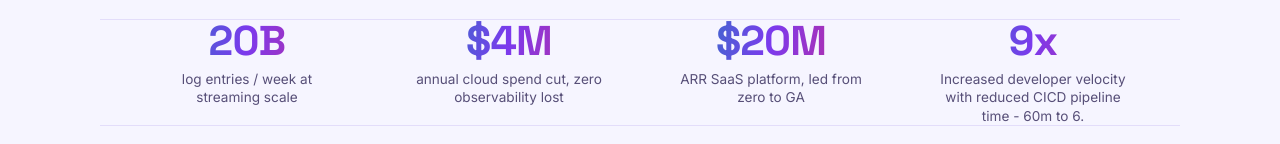
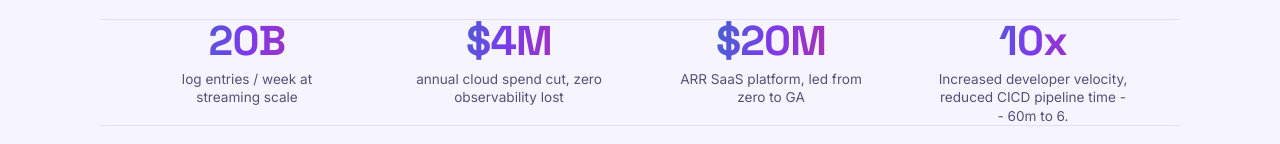
Before and after one commit to nicholas-a-hall/nicholas-a-hall.github.io, a React (Vite) app: page / in a window 1280 px wide. Shown: the part 808-952 px from the top of the page. Built offline with nearby package versions, Linux system fonts and the light colour scheme.

Commit message:
fix metrics

```diff
--- a/src/data/content.js
+++ b/src/data/content.js
@@ -33,7 +33,7 @@ export const metrics = [
   { value: '20B', label: 'log entries / week at streaming scale' },
   { value: '$4M', label: 'annual cloud spend cut, zero observability lost' },
   { value: '$20M', label: 'ARR SaaS platform, led from zero to GA' },
-  { value: '9x', label: 'Increased developer velocity with reduced CICD pipeline time - 60m to 6.' },
+  { value: '10x', label: 'Increased developer velocity, reduced CICD pipeline time -- 60m to 6.' },
 ]
 
 // Social / contact links. Remove any you don't want; the icons map by `type`.
```
